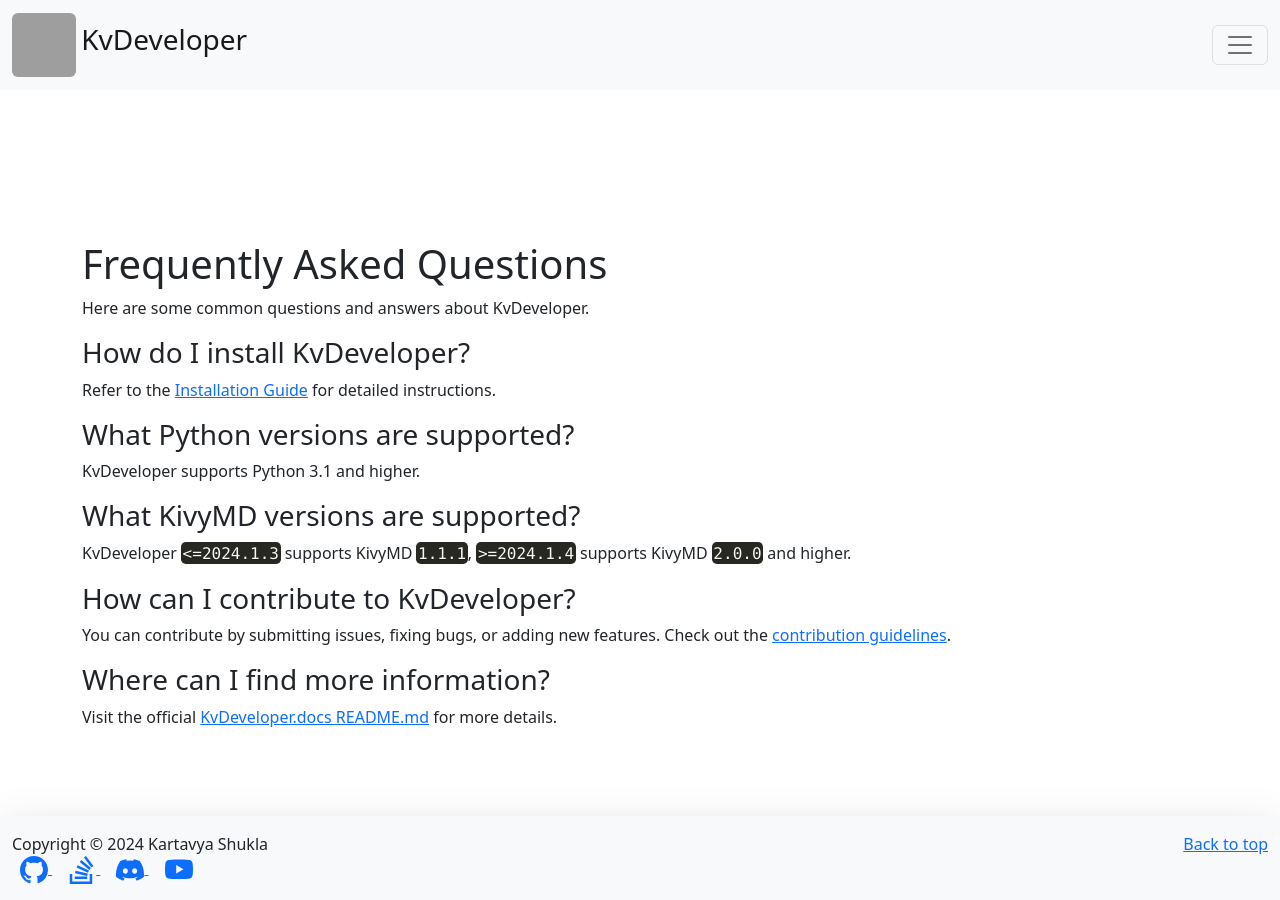
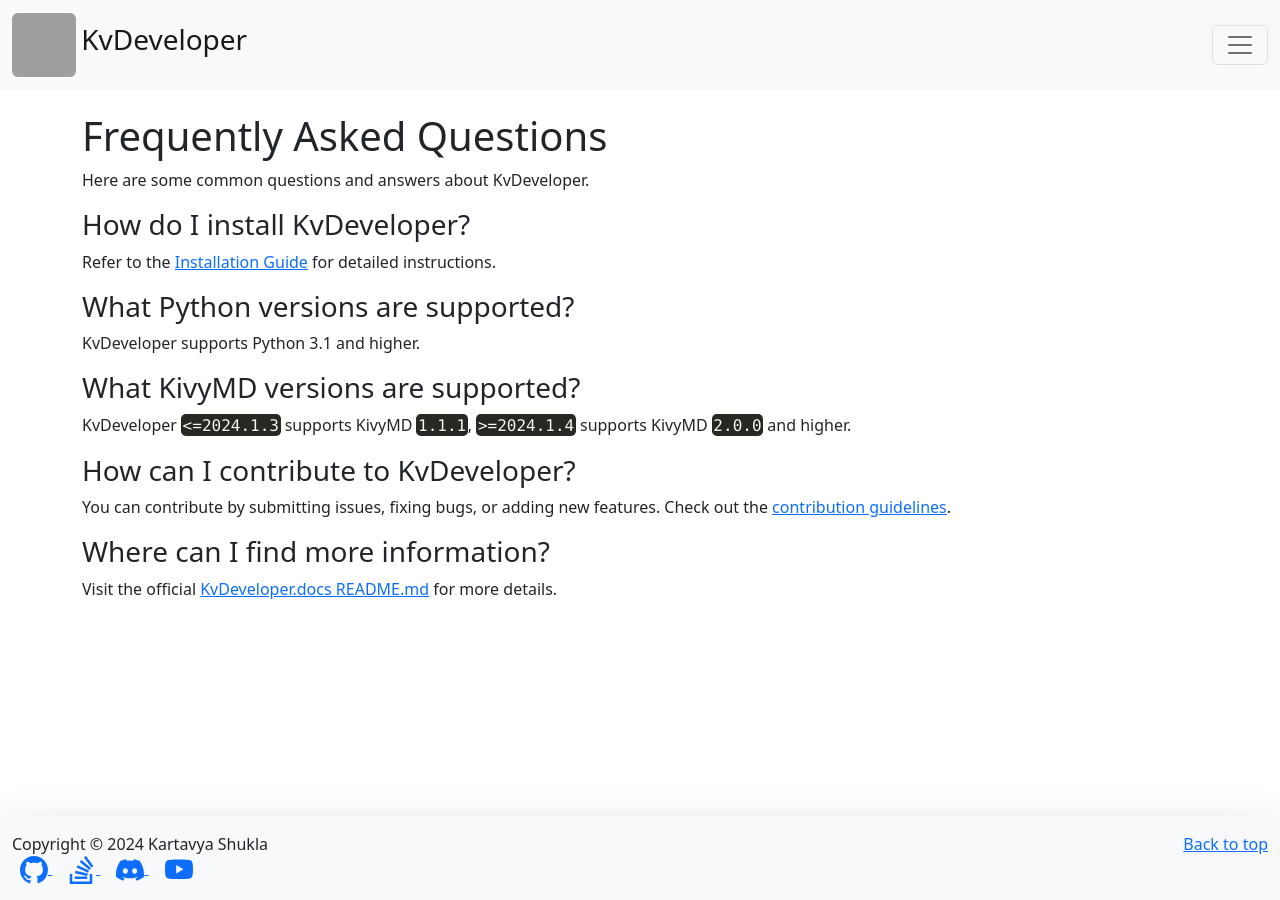
Before and after one commit to Novfensec/KvDeveloper.docs, a Jekyll site: the page built from docs/faqs.md, in a window 1280 px wide. Built offline with Jekyll 4.4.1, drawn with Linux system fonts in a browser that asks for light colours; comment, search, counter and statistics services are not loaded; grey boxes are pictures that could not be loaded.

Commit message:
Update default.html

```diff
--- a/docs/_layouts/default.html
+++ b/docs/_layouts/default.html
@@ -71,8 +71,7 @@
         </nav>
     </header>
     <br>
-    <div class="conatiner p-5"></div>
-    <div class="main container-md" style="margin-top:6rem;margin-bottom:6rem;">
+    <div class="main container-md" style="margin-top:4rem;margin-bottom:6rem;">
     <br>
         {{ content }}
     </div>
```
